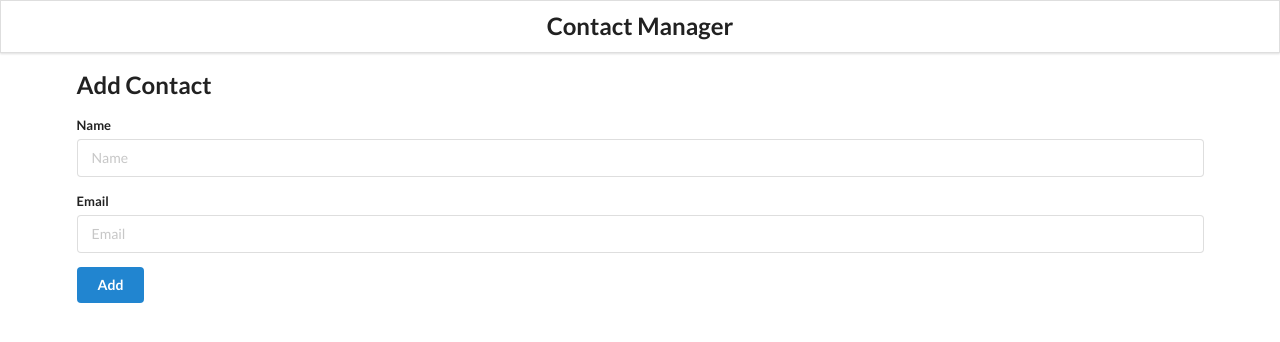
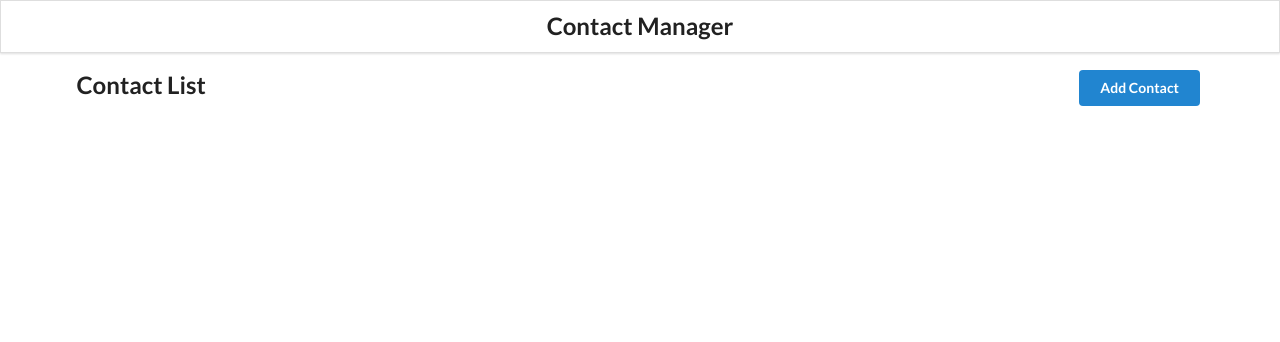
Before and after one commit to harsh007fc/Contacts, a React (Create React App) app: page /home in a window 1280 px wide. Shown: the top 342 px of the page. Built offline with nearby package versions, Linux system fonts and the light colour scheme.

Commit message:
wrong approach of prpos added

```diff
--- a/package.json
+++ b/package.json
@@ -8,6 +8,7 @@
     "@testing-library/user-event": "^12.8.3",
     "react": "^17.0.2",
     "react-dom": "^17.0.2",
+    "react-router-dom": "^5.2.0",
     "react-scripts": "4.0.3",
     "uuidv4": "^6.2.11",
     "web-vitals": "^1.1.2"
--- a/src/App.css
+++ b/src/App.css
@@ -21,3 +21,10 @@ i.icon {
   font-size: 20px;
   cursor: pointer;
 }
+
+.right {
+  float: right !important;
+}
+.center-div {
+  text-align: center;
+}
--- a/src/App.js
+++ b/src/App.js
@@ -1,5 +1,6 @@
 import React,{useState,useEffect} from "react";
 import '../src/App.css'
+import { BrowserRouter as Router, Switch , Route } from "react-router-dom";
 import { uuid } from "uuidv4";
 import Header from "./Components/Header";
 import AddContacts from "./Components/AddContacts";
@@ -45,14 +46,21 @@ function App() {
   };
 
 
-  useEffect(()=>{
-    localStorage.setItem(LOCAL_STORAGE_KEY,JSON.stringify(contacts))
-  },[contacts])
+  useEffect(() => {
+    localStorage.setItem(LOCAL_STORAGE_KEY, JSON.stringify(contacts))
+  }, [contacts])
   return (
     <div className="ui container">
-    <Header/>
-    <AddContacts AddContactsHandler = {AddContactsHandler }/>
-    <ContactLists contacts={contacts} getContactId = {removeContactHandler}/>
+      <Router>
+        <Header />
+        <Switch>
+          <Route path="/add" exact component={() => (<AddContacts AddContactsHandler={AddContactsHandler} />)} />
+          <Route path="/home" exact render={(props)=>( <ContactLists {...props} contacts={contacts} getContactId={removeContactHandler}/>)}/>
+        </Switch>
+
+        {/* <AddContacts AddContactsHandler={AddContactsHandler} /> */}
+        {/* <ContactLists contacts={contacts} getContactId={removeContactHandler} /> */}
+      </Router>
     </div>
   );
 }
--- a/src/Components/ContactLists.js
+++ b/src/Components/ContactLists.js
@@ -1,4 +1,5 @@
 import React from 'react'
+import { Link } from 'react-router-dom';
 import ContactCard from './ContactCard';
 function ContactLists({contacts,getContactId}) {
     console.log(contacts);
@@ -11,8 +12,15 @@ function ContactLists({contacts,getContactId}) {
 
     })
     return (
+        <div className="main">
+            <h2>Contact List
+                <Link to='/add'>
+            <button className="ui button blue right">Add Contact</button>
+            </Link>
+            </h2>
         <div className="ui celled list">
             {renderContactList}
+        </div>
         </div>
     )
 }
```
Also changed, not shown: 1 other file (tests, documents, lock files or other folders).
